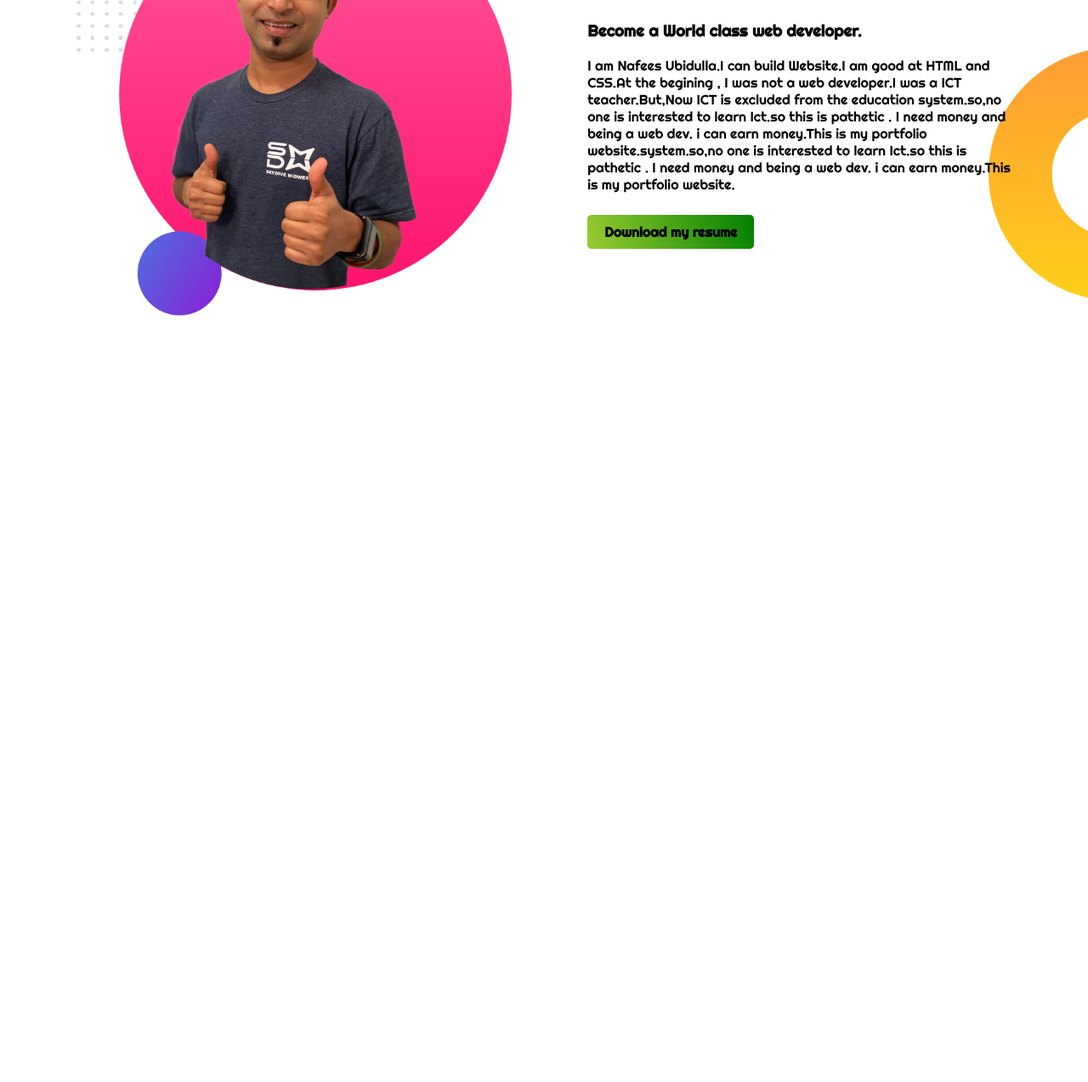
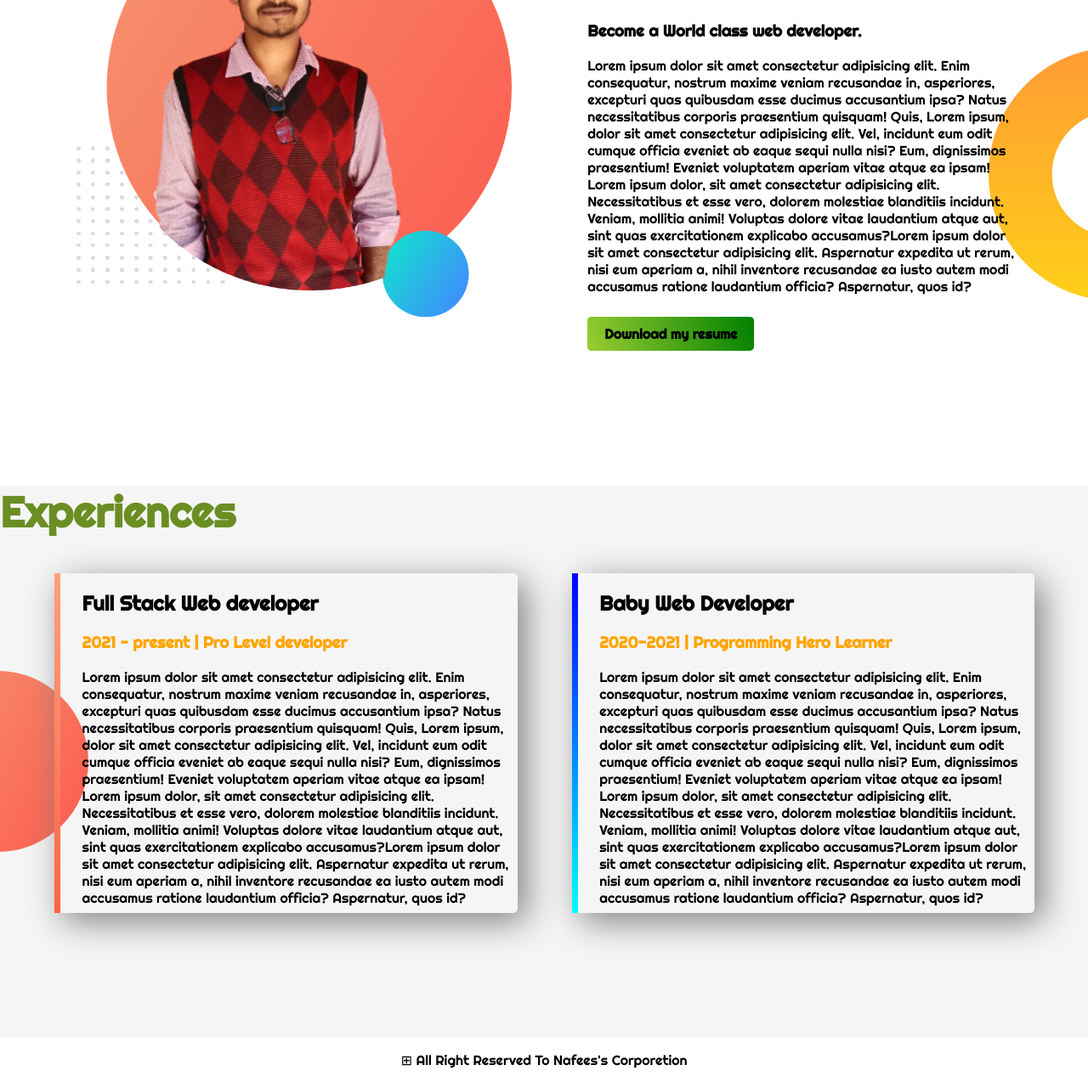
Before and after one commit to NFS152/web-portfolio, a plain HTML site: page index.html in a window 1280 px wide. Shown: the part 770-2044 px from the top of the page at 85% size. Before the commit the page ends 1300 px from the top, so only its background shows below. Drawn offline with Linux system fonts and the light colour scheme.

Commit message:
finished my first ever website

```diff
--- a/index.html
+++ b/index.html
@@ -12,43 +12,46 @@
    <section class="top-banner">
                     <div class="half-width">
                         <h1>Welcome To</h1>
-                    <h1><span class="name-highlight">Nafees's</span> Website</h1>
+                    <h1><span class="orange-highlight">Nafees's</span> Website</h1>
                     <h3>World-Class professional Web Dev.</h3>
-                        <p>I am Nafees Ubidulla.I can build Website.I am good at HTML
-                            and CSS.At the begining , I was not a web developer.I was a
-                            ICT teacher.But,Now ICT is excluded from the education
-                            system.so,no one is interested to learn Ict.so this is
-                            pathetic . I need money and being a web dev. i can earn
-                            money.This is my portfolio website.system.so,no one is interested to learn Ict.so this is
-                            pathetic . I need money and being a web dev. i can earn
-                            money.This is my portfolio website.
+                        <p>Lorem ipsum dolor sit amet consectetur adipisicing elit. Enim consequatur, nostrum maxime veniam recusandae in, asperiores, excepturi quas quibusdam esse ducimus accusantium ipsa? Natus necessitatibus corporis praesentium quisquam! Quis, Lorem ipsum, dolor sit amet consectetur adipisicing elit. Vel, incidunt eum odit cumque officia eveniet ab eaque sequi nulla nisi? Eum, dignissimos praesentium! Eveniet voluptatem aperiam vitae atque ea ipsam! Lorem ipsum dolor, sit amet consectetur adipisicing elit. Necessitatibus et esse vero, dolorem molestiae blanditiis incidunt. Veniam, mollitia animi! Voluptas dolore vitae laudantium atque aut, sint quas exercitationem explicabo accusamus?Lorem ipsum dolor sit amet consectetur adipisicing elit. Aspernatur expedita ut rerum, nisi eum aperiam a, nihil inventore recusandae ea iusto autem modi accusamus ratione laudantium officia? Aspernatur, quos id?
                     </p><br>
                     <a class="link-button" target="_blank" href="https://www.facebook.com/nafeee5">Add me </a>
                     </div>
                     <div class="half-width ">
-                        <img src="jhankar.png" alt="my photo" >
+                        <img src="nafeees2.png" alt="my photo" >
                     </div>
 </section>
 
 <section class="second-banner">
     <div class="half-width">
-        <img src="jhankar2.png" alt="my photo">
+        <img src="nafeees1.png" alt="my photo">
     </div>
 
     <div class="half-width">
-        <span class="dream"><h1> Dream big</h1></span>
+        <span class="dream">
+            <h1> Dream big</h1>
+        </span>
         <h3>Become a World class web developer.</h3>
-        <p>I am Nafees Ubidulla.I can build Website.I am good at HTML
-                            and CSS.At the begining , I was not a web developer.I was a
-                            ICT teacher.But,Now ICT is excluded from the education
-                            system.so,no one is interested to learn Ict.so this is
-                            pathetic . I need money and being a web dev. i can earn
-                            money.This is my portfolio website.system.so,no one is interested to learn Ict.so this is
-                            pathetic . I need money and being a web dev. i can earn
-                            money.This is my portfolio website.</p><br>
+        <p>Lorem ipsum dolor sit amet consectetur adipisicing elit. Enim consequatur, nostrum maxime veniam recusandae in, asperiores, excepturi quas quibusdam esse ducimus accusantium ipsa? Natus necessitatibus corporis praesentium quisquam! Quis, Lorem ipsum, dolor sit amet consectetur adipisicing elit. Vel, incidunt eum odit cumque officia eveniet ab eaque sequi nulla nisi? Eum, dignissimos praesentium! Eveniet voluptatem aperiam vitae atque ea ipsam! Lorem ipsum dolor, sit amet consectetur adipisicing elit. Necessitatibus et esse vero, dolorem molestiae blanditiis incidunt. Veniam, mollitia animi! Voluptas dolore vitae laudantium atque aut, sint quas exercitationem explicabo accusamus?Lorem ipsum dolor sit amet consectetur adipisicing elit. Aspernatur expedita ut rerum, nisi eum aperiam a, nihil inventore recusandae ea iusto autem modi accusamus ratione laudantium officia? Aspernatur, quos id?</p><br>
                             <a class="link-button" target="_blank" href="https://www.facebook.com/nafeee5">Download my resume</a>
     </div>
 </section>
-
+<section class="experience-area">
+    <h1 class="matha">Experiences</h1>
+    <div id="full-stack" class="half-width single-experience">
+        <h2>Full Stack Web developer</h2>
+        <h3 class="orange-highlight"> 2021 - present | Pro Level developer </h3>
+         <p> Lorem ipsum dolor sit amet consectetur adipisicing elit. Enim consequatur, nostrum maxime veniam recusandae in, asperiores, excepturi quas quibusdam esse ducimus accusantium ipsa? Natus necessitatibus corporis praesentium quisquam! Quis, Lorem ipsum, dolor sit amet consectetur adipisicing elit. Vel, incidunt eum odit cumque officia eveniet ab eaque sequi nulla nisi? Eum, dignissimos praesentium! Eveniet voluptatem aperiam vitae atque ea ipsam! Lorem ipsum dolor, sit amet consectetur adipisicing elit. Necessitatibus et esse vero, dolorem molestiae blanditiis incidunt. Veniam, mollitia animi! Voluptas dolore vitae laudantium atque aut, sint quas exercitationem explicabo accusamus?Lorem ipsum dolor sit amet consectetur adipisicing elit. Aspernatur expedita ut rerum, nisi eum aperiam a, nihil inventore recusandae ea iusto autem modi accusamus ratione laudantium officia? Aspernatur, quos id?</p>
+    </div>
+    <div id="baby-web" class="half-width single-experience">
+        <h2>Baby Web Developer</h2>
+        <h3 class="orange-highlight">2020-2021 | Programming Hero Learner</h3>
+        <p> Lorem ipsum dolor sit amet consectetur adipisicing elit. Enim consequatur, nostrum maxime veniam recusandae in, asperiores, excepturi quas quibusdam esse ducimus accusantium ipsa? Natus necessitatibus corporis praesentium quisquam! Quis, Lorem ipsum, dolor sit amet consectetur adipisicing elit. Vel, incidunt eum odit cumque officia eveniet ab eaque sequi nulla nisi? Eum, dignissimos praesentium! Eveniet voluptatem aperiam vitae atque ea ipsam! Lorem ipsum dolor, sit amet consectetur adipisicing elit. Necessitatibus et esse vero, dolorem molestiae blanditiis incidunt. Veniam, mollitia animi! Voluptas dolore vitae laudantium atque aut, sint quas exercitationem explicabo accusamus?Lorem ipsum dolor sit amet consectetur adipisicing elit. Aspernatur expedita ut rerum, nisi eum aperiam a, nihil inventore recusandae ea iusto autem modi accusamus ratione laudantium officia? Aspernatur, quos id?</p>
+    </div>
+</section>
+<footer>
+    <p>&plusb; All Right Reserved To Nafees's Corporetion</p>
+</footer>
 </body>
 </html>
--- a/style.css
+++ b/style.css
@@ -6,7 +6,7 @@ body{
 h1{
     font-size: 50px;
 }
-.name-highlight{
+.orange-highlight{
     color: orange;
 }
 .half-width{
@@ -45,3 +45,30 @@ section{
     background-position: right;
 
 }
+.matha{
+    color: olivedrab;
+}
+.single-experience{
+    box-shadow: 10px 10px 40px gray;
+    border-radius: 5px;
+    height: 80%;
+}
+.experience-area{
+    background-image: url("exp-bg.png");
+    background-repeat: no-repeat;
+    background-position: left;
+    background-color: whitesmoke;
+}
+#full-stack{
+    border-left: 7px solid ;
+    border-image: linear-gradient(180deg ,lightsalmon , tomato);
+    border-image-slice: 1;
+}
+#baby-web{
+    border-left: 7px solid ;
+    border-image: linear-gradient(180deg ,blue , cyan);
+    border-image-slice: 1;
+}
+footer p{
+    text-align: center;
+}
```
Also changed, not shown: jhankar.png (deleted), jhankar2.png (deleted), my-bg.png (deleted), my-bg2.png (deleted), nafeees1.png (added), nafeees2.png (added), nafees1.png (added), nafees2.png (added).
